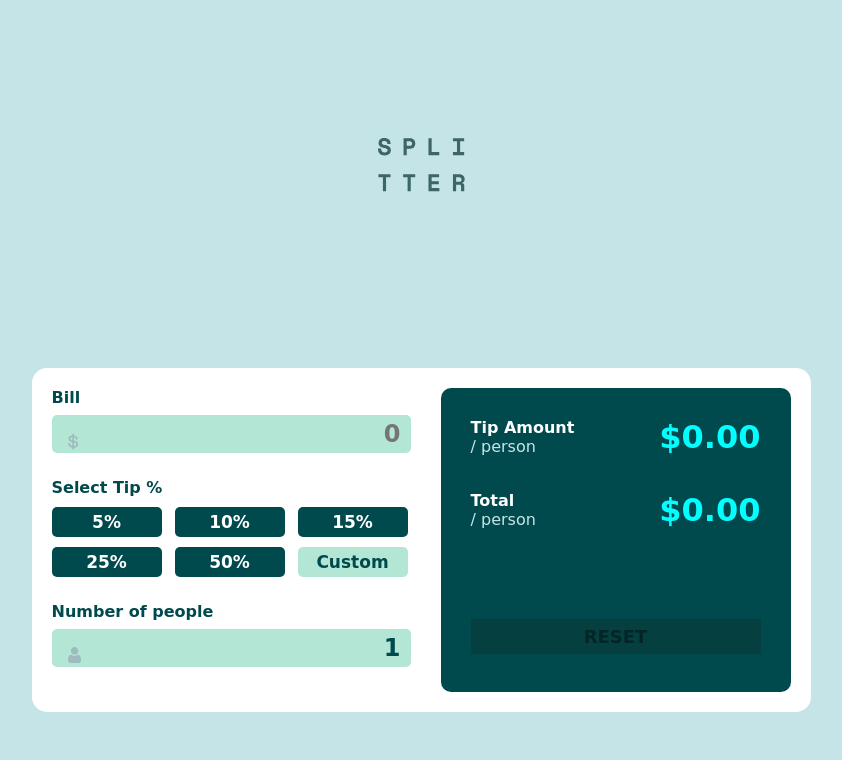
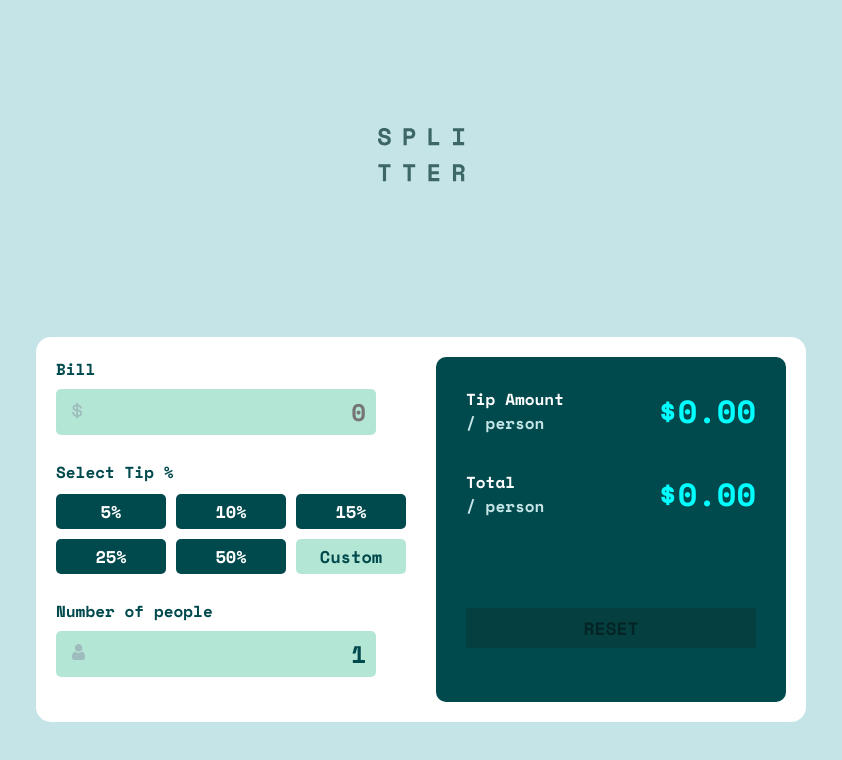
Before and after one commit to coded-zeus/Tip-calculator-app, a plain HTML site: page index.html in a window 1280 px wide. Shown: the whole page, without its empty margins (219-1061 px from the left). Drawn offline with nearby package versions, Linux system fonts and the light colour scheme.

Commit message:
Update index.css

```diff
--- a/index.css
+++ b/index.css
@@ -2,7 +2,7 @@
   margin: 0;
   padding: 0;
   box-sizing: border-box;
-  font-family: cursive;
+  font-family: 'Space Mono', monospace;
   font-weight: 700;
 }
 body {
```
